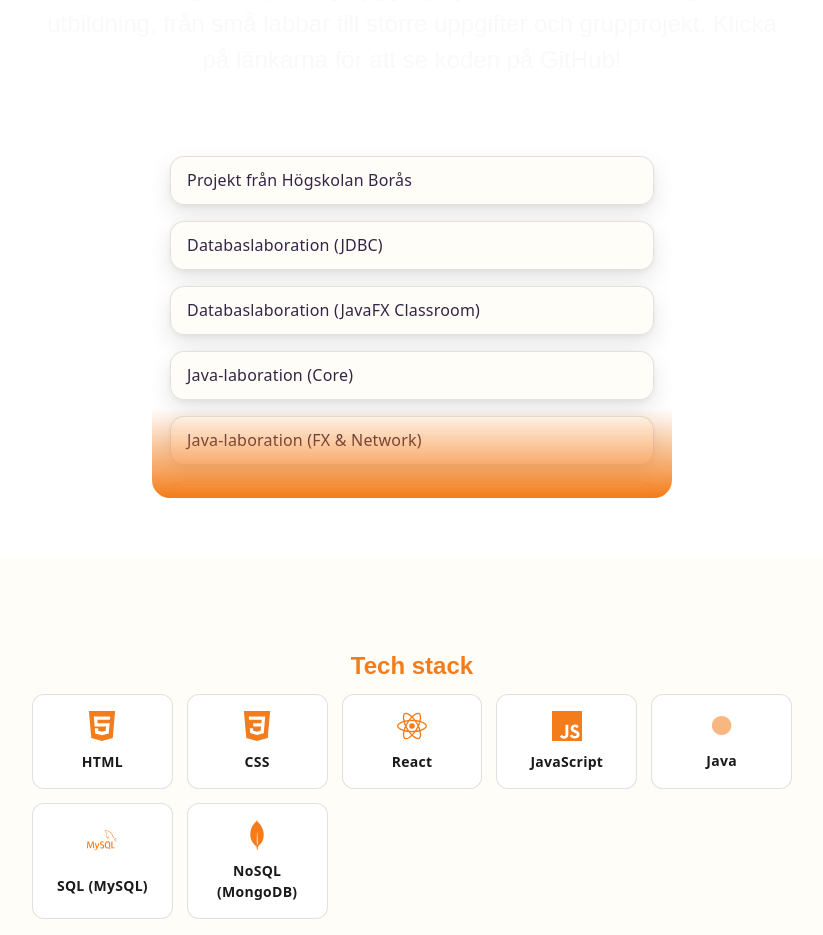
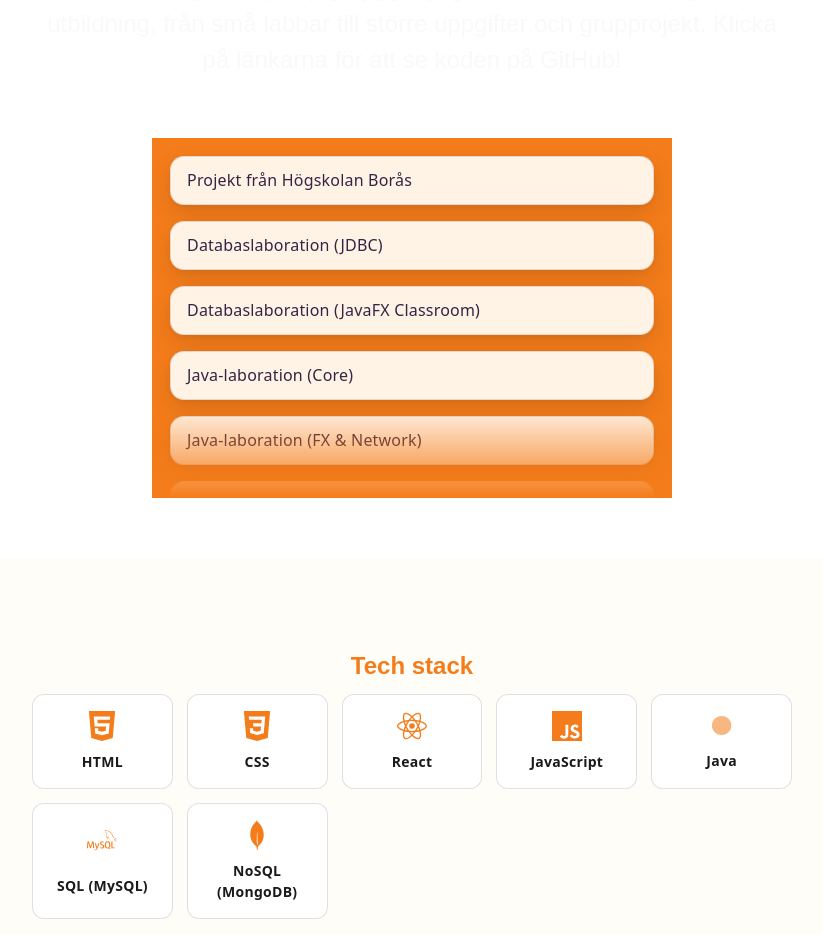
Before and after one commit to lindaeskilsson/portfolio, a React (Vite) app: page / in a window 1280 px wide. Shown: the part 3020-3955 px from the top of the page, without its empty margins (228-1051 px from the left). Built offline with nearby package versions, Linux system fonts and the light colour scheme; a web font is replaced by a local one.

Commit message:
colorfix

```diff
--- a/src/CSS/project.css
+++ b/src/CSS/project.css
@@ -28,3 +28,7 @@
   color: rgba(248, 248, 248, 0.85);
   text-align: center;
 }
+
+.scroll-list-container {
+  background: #f47c1a;
+}
```
